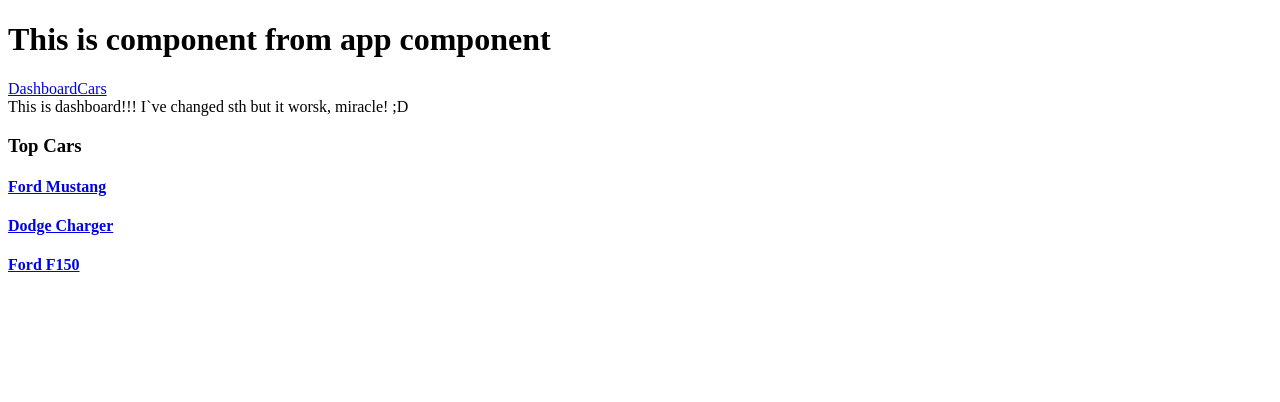
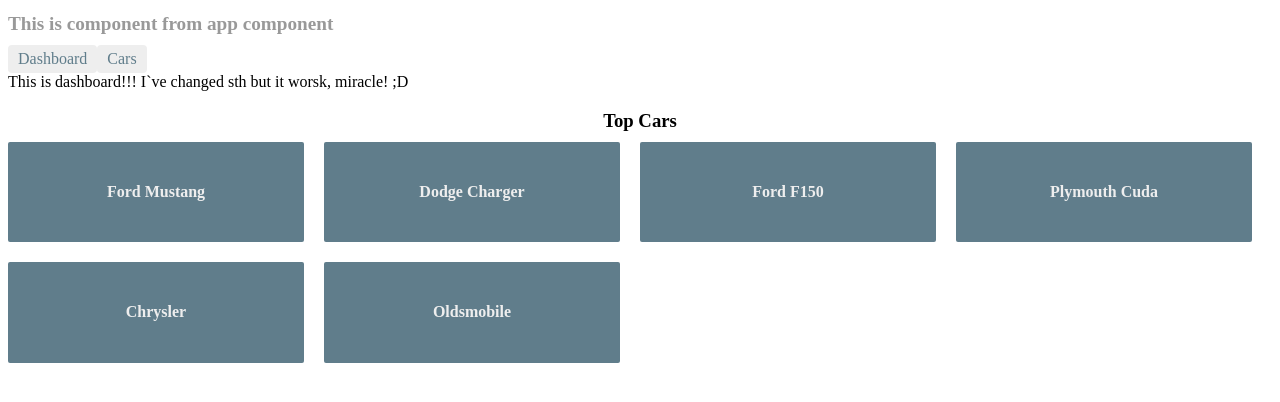
Before and after one commit to michalkrupiarz/ang4CarFleet, an Angular app: page /dashboard in a window 1280 px wide. Shown: the top 402 px of the page. Built offline with nearby package versions, Linux system fonts and the light colour scheme.

Commit message:
Next step will be app.component.ts active router links

```diff
--- a/src/app/app.component.css
+++ b/src/app/app.component.css
@@ -45,3 +45,31 @@
    margin-right: .8em;
    border-radius: 4px 0 0 4px;
  }
+ h1 {
+  font-size: 1.2em;
+  color: #999;
+  margin-bottom: 0;
+}
+h2 {
+  font-size: 2em;
+  margin-top: 0;
+  padding-top: 0;
+}
+nav a {
+  padding: 5px 10px;
+  text-decoration: none;
+  margin-top: 10px;
+  display: inline-block;
+  background-color: #eee;
+  border-radius: 4px;
+}
+nav a:visited, a:link {
+  color: #607D8B;
+}
+nav a:hover {
+  color: #039be5;
+  background-color: #CFD8DC;
+}
+nav a.active {
+  color: #039be5;
+}
--- a/src/app/car-details/car-details.component.css
+++ b/src/app/car-details/car-details.component.css
@@ -0,0 +1,29 @@
+label {
+  display: inline-block;
+  width: 3em;
+  margin: .5em 0;
+  color: #607D8B;
+  font-weight: bold;
+}
+input {
+  height: 2em;
+  font-size: 1em;
+  padding-left: 0em;
+}
+button {
+  margin-top: 20px;
+  font-family: Arial;
+  background-color: #eee;
+  border: none;
+  padding: 5px 10px;
+  border-radius: 4px;
+  cursor: pointer; cursor: hand;
+}
+button:hover {
+  background-color: #cfd8dc;
+}
+button:disabled {
+  background-color: #eee;
+  color: #ccc;
+  cursor: auto;
+}
--- a/src/app/car-details/car-details.component.html
+++ b/src/app/car-details/car-details.component.html
@@ -4,11 +4,16 @@
       <div><label>id: </label>{{car.id}}</div>
       <div>
         <label>name: </label>
+      </div>
+
+      <div>
         <input [(ngModel)]="car.name" placeholder="name"/>
       </div>
 
       <div>
         <label>registration: </label>
+      </div>
+      <div>
         <input [(ngModel)]="car.registration" placeholder="registration" />
       </div>
 
--- a/src/app/dashboard/dashboard.component.css
+++ b/src/app/dashboard/dashboard.component.css
@@ -0,0 +1,61 @@
+[class*='col-'] {
+  float: left;
+  padding-right: 20px;
+  padding-bottom: 20px;
+}
+[class*='col-']:last-of-type {
+  padding-right: 0;
+}
+a {
+  text-decoration: none;
+}
+*, *:after, *:before {
+  -webkit-box-sizing: border-box;
+  -moz-box-sizing: border-box;
+  box-sizing: border-box;
+}
+h3 {
+  text-align: center; margin-bottom: 0;
+}
+h4 {
+  position: relative;
+}
+.grid {
+  margin: 0;
+}
+.col-1-4 {
+  width: 25%;
+}
+.module {
+  padding: 20px;
+  text-align: center;
+  color: #eee;
+  max-height: 120px;
+  min-width: 120px;
+  background-color: #607D8B;
+  border-radius: 2px;
+}
+.module:hover {
+  background-color: #EEE;
+  cursor: pointer;
+  color: #607d8b;
+}
+.grid-pad {
+  padding: 10px 0;
+}
+.grid-pad > [class*='col-']:last-of-type {
+  padding-right: 20px;
+}
+@media (max-width: 600px) {
+  .module {
+    font-size: 10px;
+    max-height: 75px; }
+}
+@media (max-width: 1024px) {
+  .grid {
+    margin: 0;
+  }
+  .module {
+    min-width: 60px;
+  }
+}
--- a/src/app/dashboard/dashboard.component.ts
+++ b/src/app/dashboard/dashboard.component.ts
@@ -14,7 +14,7 @@
 
 constructor (private carService:CarService){}
 ngOnInit():void {
-    this.carService.getCars().then(cOd=>this.cOd=cOd.slice(0,3));
+    this.carService.getCars().then(cOd=>this.cOd=cOd.slice(0,6));
 
 }
 
--- a/src/app/mock-car.ts
+++ b/src/app/mock-car.ts
@@ -3,5 +3,7 @@
   {id:1,name:'Ford Mustang', registration:'FM11'},
   {id:2,name:'Dodge Charger', registration:'DC22'},
   {id:3,name:'Ford F150', registration:'FF33'},
-  {id:4,name:'Plymouth Cuda', registration:'PC44'}
+  {id:4,name:'Plymouth Cuda', registration:'PC44'},
+  {id:5,name:'Chrysler', registration:'C55'},
+  {id:6,name:'Oldsmobile',registration:'O66'}
 ];
```
